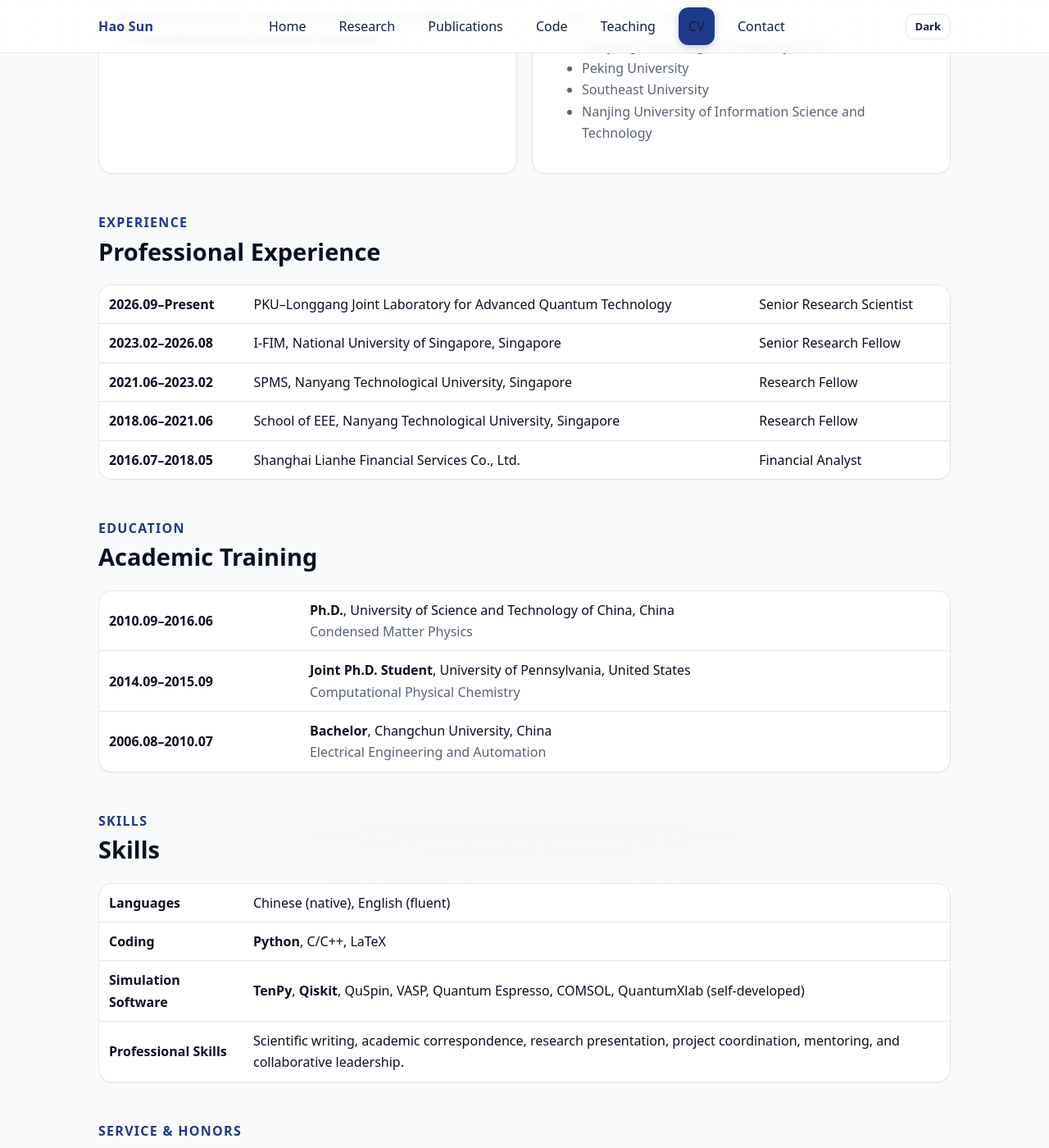
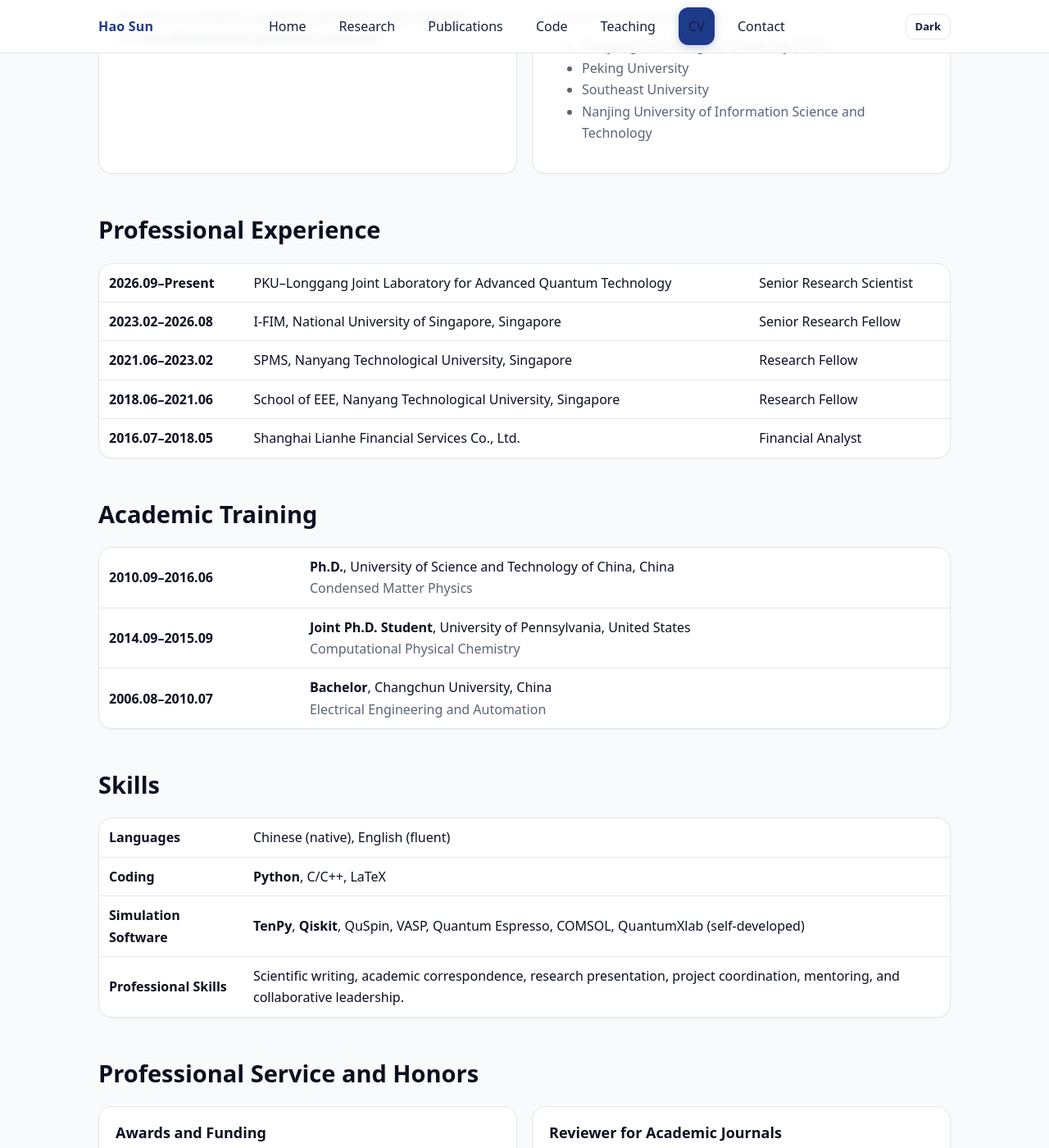
Before and after one commit to sunohao/sunohao.github.io, a Jekyll site: the page built from cv/index.md, in a window 1280 px wide and 1400 px high, scrolled down 394 px. Shown: the whole window at 82% size. Built offline with Jekyll 4.4.1, drawn with Linux system fonts in a browser that asks for light colours.

Commit message:
Remove redundant CV section eyebrow headings

```diff
--- a/cv/index.md
+++ b/cv/index.md
@@ -32,7 +32,6 @@ permalink: /cv.html
 <section class="section">
   <div class="section-head">
     <div>
-      <div class="eyebrow">EXPERIENCE</div>
       <h2>Professional Experience</h2>
     </div>
   </div>
@@ -73,7 +72,6 @@ permalink: /cv.html
 <section class="section">
   <div class="section-head">
     <div>
-      <div class="eyebrow">EDUCATION</div>
       <h2>Academic Training</h2>
     </div>
   </div>
@@ -101,7 +99,6 @@ permalink: /cv.html
 <section class="section">
   <div class="section-head">
     <div>
-      <div class="eyebrow">SKILLS</div>
       <h2>Skills</h2>
     </div>
   </div>
@@ -134,7 +131,6 @@ permalink: /cv.html
 <section class="section">
   <div class="section-head">
     <div>
-      <div class="eyebrow">SERVICE &amp; HONORS</div>
       <h2>Professional Service and Honors</h2>
     </div>
   </div>
```
